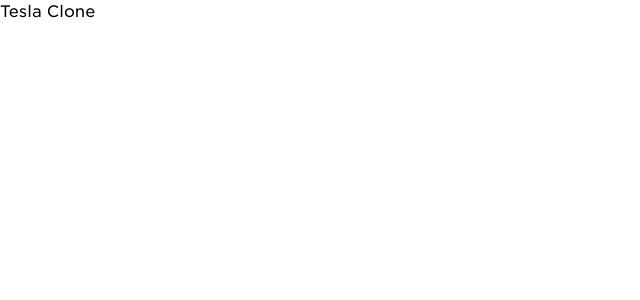
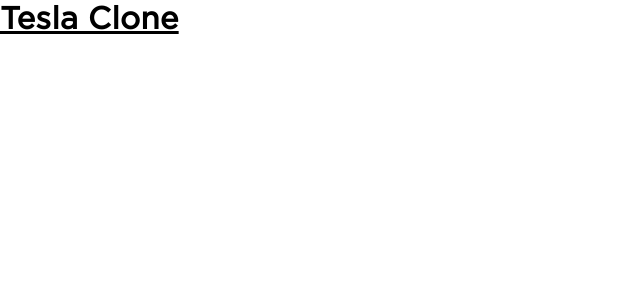
Before and after one commit to CarlosAndres41/javascript-final-project, a React (Create React App) app in the folder tesla-clone/: page / in a window 1280 px wide. Shown: the top 300 px of the page, without its empty margins (0-640 px from the left). Built offline with nearby package versions, Linux system fonts and the light colour scheme.

Commit message:
Test tailwind

```diff
--- a/tesla-clone/src/App.js
+++ b/tesla-clone/src/App.js
@@ -1,6 +1,6 @@
 function App() {
     return (
-        <div className='App'>
+        <div className='text-3xl font-bold underline'>
             <h1>Tesla Clone</h1>
         </div>
     );
```
